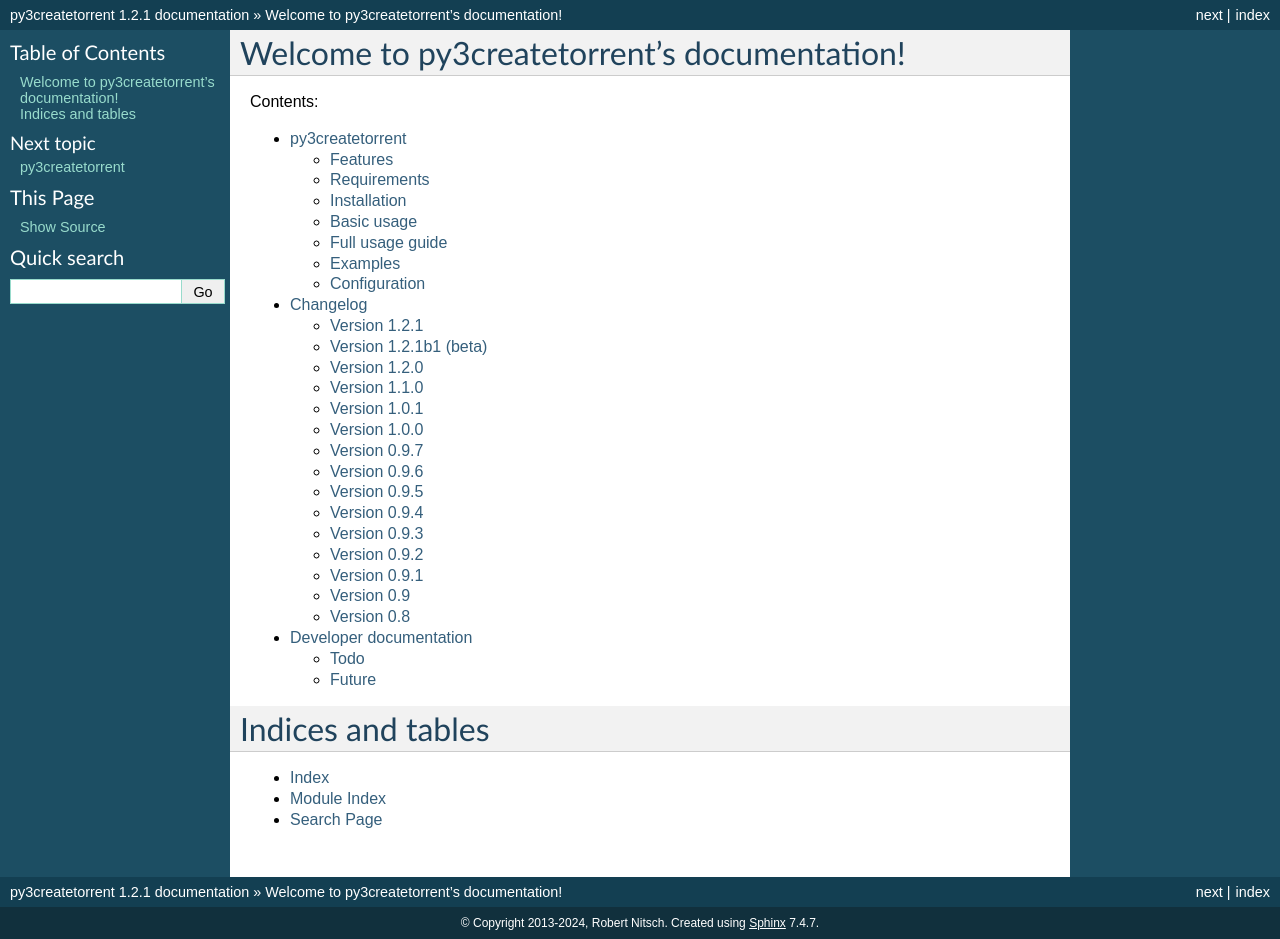
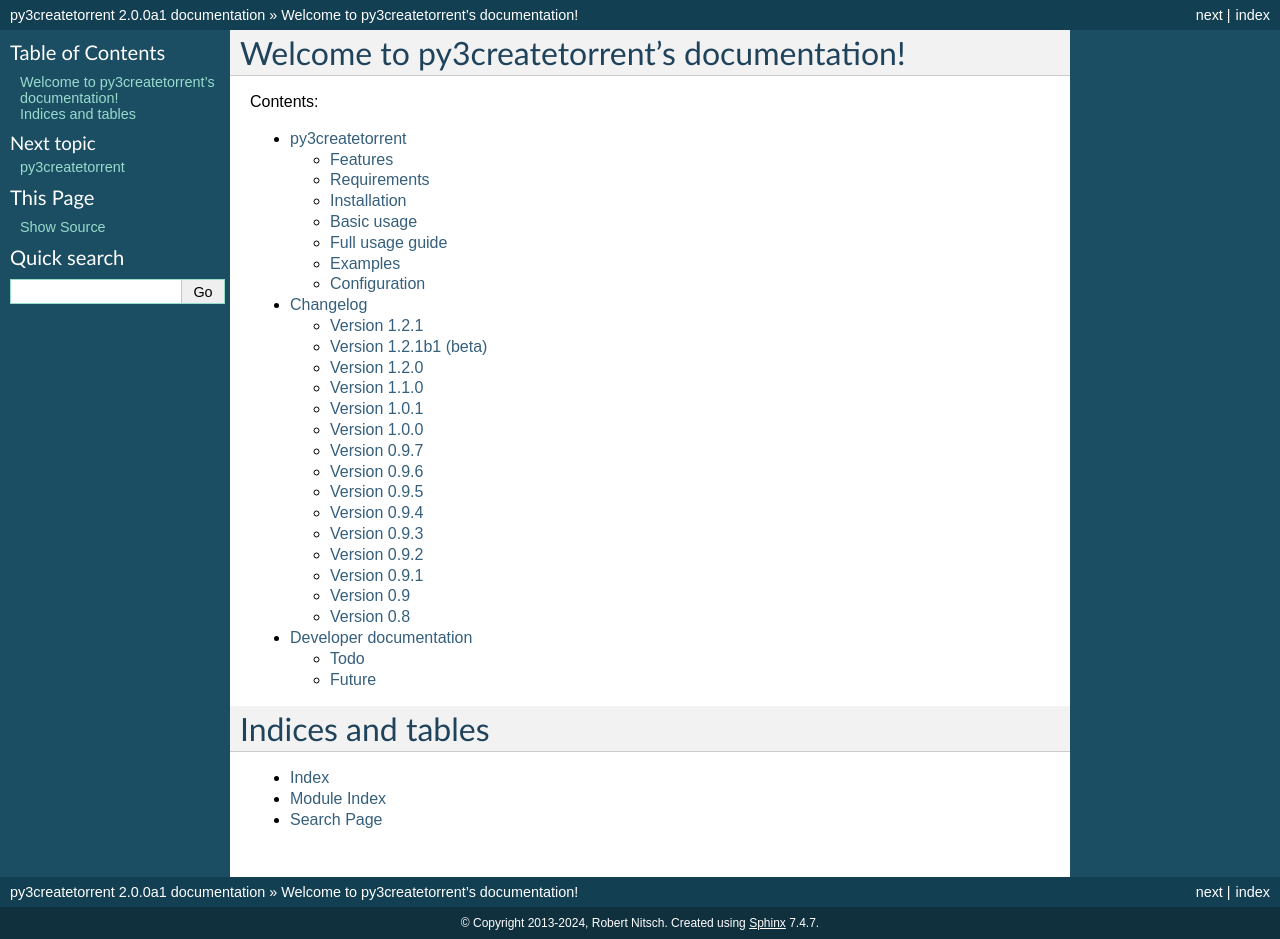
Before and after one commit to rsnitsch/py3createtorrent, a Sphinx documentation site: the page built from docs/source/index.rst, in a window 1280 px wide. Built offline with Sphinx 7.4.7, drawn with Linux system fonts in a browser that asks for light colours.

Commit message:
Set version to 2.0.0a1

```diff
--- a/docs/source/conf.py
+++ b/docs/source/conf.py
@@ -48,9 +48,9 @@ copyright = u'2013-2024, Robert Nitsch'
 # built documents.
 #
 # The short X.Y version.
-version = '1.2'
+version = '2.0'
 # The full version, including alpha/beta/rc tags.
-release = '1.2.1'
+release = '2.0.0a1'
 
 # The language for content autogenerated by Sphinx. Refer to documentation
 # for a list of supported languages.
```
Also changed, not shown: 1 other file.
